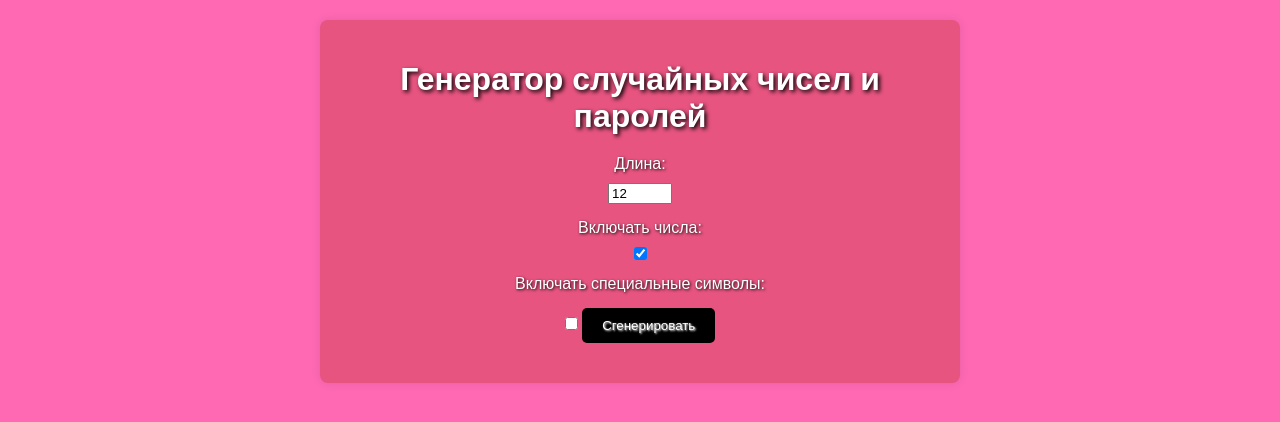
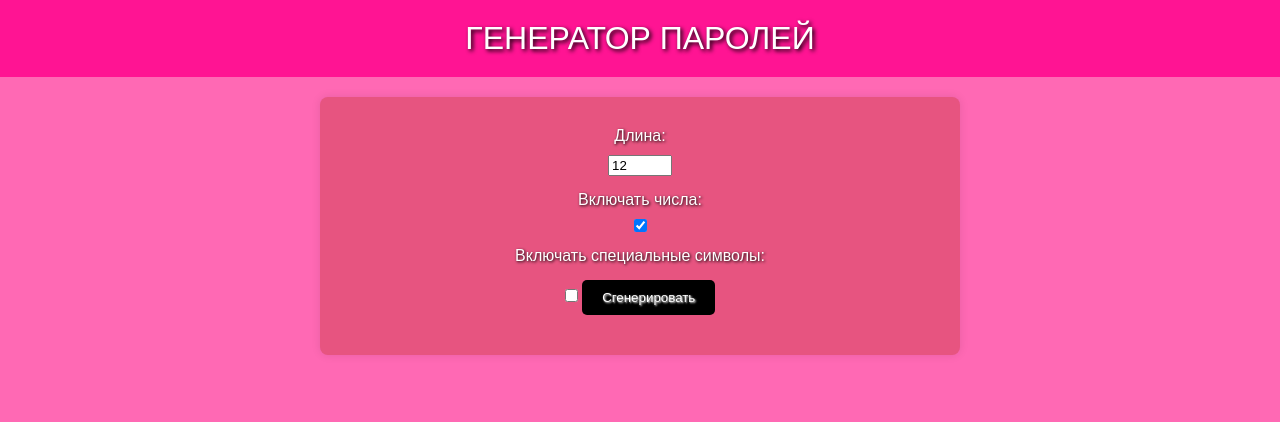
Before and after one commit to Timmy-personal/test.Timmy-personal, a plain HTML site: page index.html in a window 1280 px wide. Drawn offline with Linux system fonts and the light colour scheme.

Commit message:
index.html

```diff
--- a/index.html
+++ b/index.html
@@ -1,14 +1,16 @@
 <!DOCTYPE html>
-<html lang="en">
+<html lang="ru">
 <head>
     <meta charset="UTF-8">
     <meta name="viewport" content="width=device-width, initial-scale=1.0">
-    <title>Генератор случайных чисел и паролей</title>
+    <title>Генератор паролей</title>
     <link rel="stylesheet" href="styles.css">
 </head>
 <body>
+    <div class="header">
+        ГЕНЕРАТОР ПАРОЛЕЙ
+    </div>
     <div class="container">
-        <h1>Генератор случайных чисел и паролей</h1>
         <label for="length">Длина:</label>
         <input type="number" id="length" min="1" max="100" value="12">
         <label for="numbers">Включать числа:</label>
```
